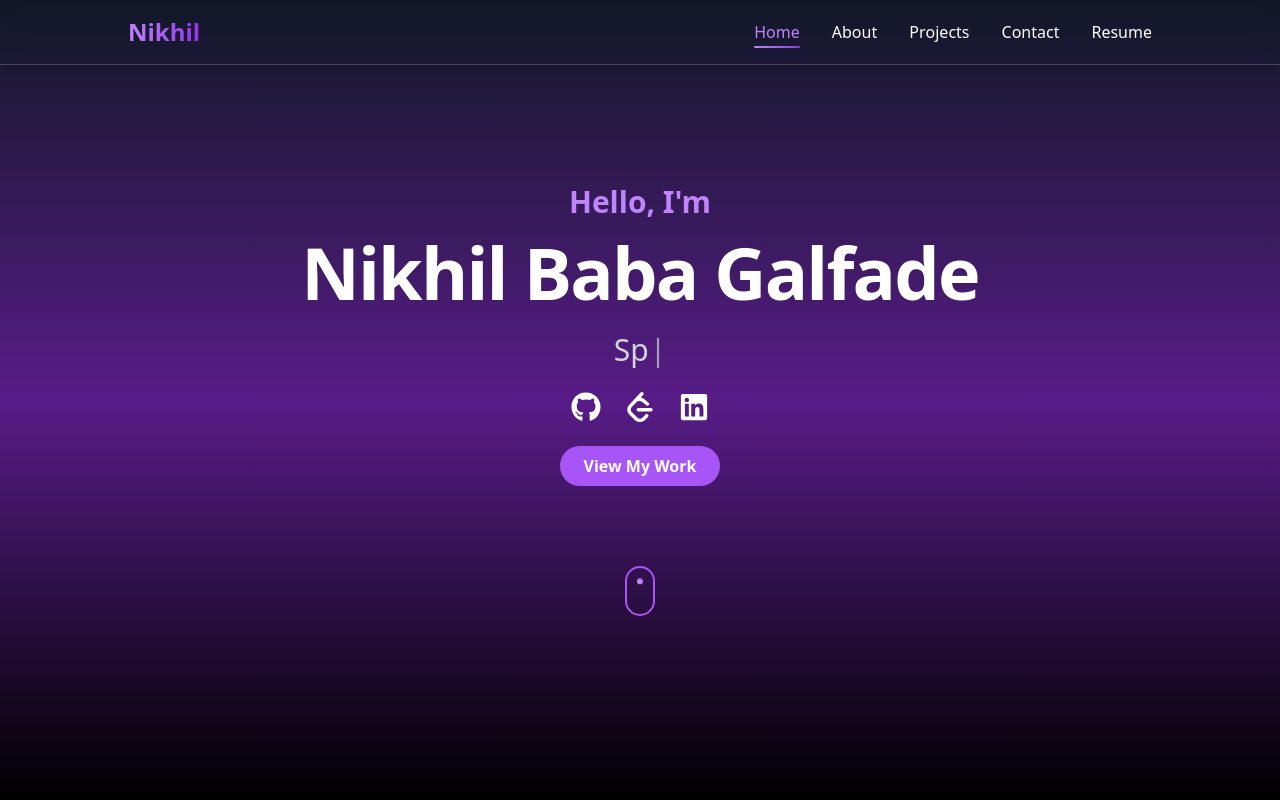
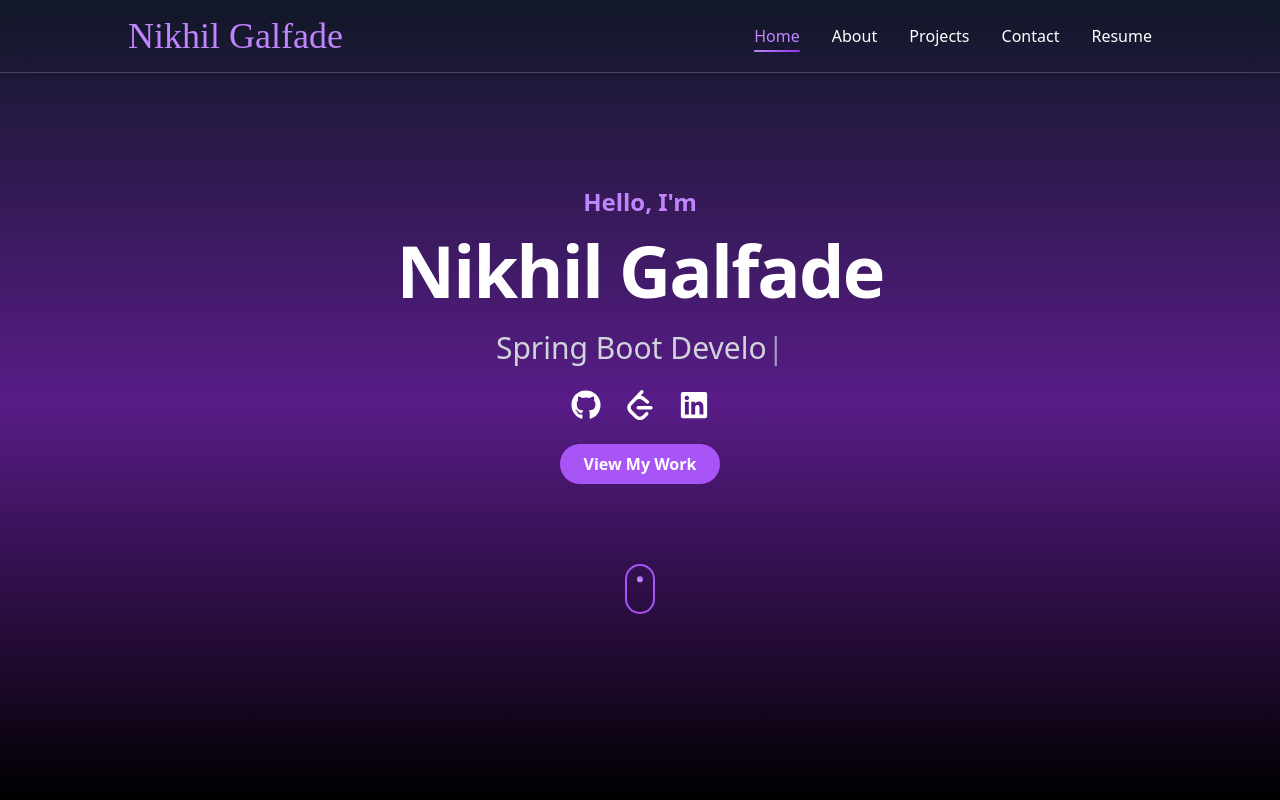
Before and after one commit to nikhilgalfade/my-portfolio, a React (Vite) app: page / in a window 1280 px wide. Shown: the top 800 px of the page. Built offline with nearby package versions, Linux system fonts and the light colour scheme.

Commit message:
update 1: changed nikhil to nikhil galfade

```diff
--- a/src/components/Hero.jsx
+++ b/src/components/Hero.jsx
@@ -32,7 +32,7 @@ function Hero() {
         {/* Greeting */}
         <motion.h2
           variants={itemVariants}
-          className="text-3xl text-purple-400 font-semibold mb-4"
+          className="text-2xl text-purple-400 font-semibold mb-4"
         >
           Hello, I'm
         </motion.h2>
@@ -40,9 +40,9 @@ function Hero() {
         {/* Name */}
         <motion.h1
           variants={itemVariants}
-          className="text-6xl md:text-7xl font-bold text-white mb-6 tracking-tight"
+          className="text-5xl md:text-7xl font-bold text-white mb-6 tracking-tight"
         >
-          Nikhil Baba Galfade
+          Nikhil Galfade
         </motion.h1>
 
         {/* Typewriter Effect */}
@@ -54,10 +54,10 @@ function Hero() {
             options={{
               strings: [
                 "Java Full Stack Developer",
-                "Spring Boot",
+                "Spring Boot Developer",
                 "React Developer",
-                "PostgreSQL",
-                "Tailwind CSS",
+                "PostgreSQL Developer",
+                "Python Developer",
               ],
               autoStart: true,
               loop: true,
--- a/src/components/Navbar.jsx
+++ b/src/components/Navbar.jsx
@@ -1,15 +1,15 @@
 import { Link, useLocation } from "react-router-dom";
 import { useState } from "react";
-import { FaBars, FaTimes } from "react-icons/fa";
-import BlurText from "./BlurText"; // 👈 animation text
+import { FaBars, FaTimes, FaDownload } from "react-icons/fa";
+import BlurText from "./BlurText";
 
 function Navbar() {
   const location = useLocation();
   const [menuOpen, setMenuOpen] = useState(false);
-  const [active, setActive] = useState("Home"); // ✅ active section track karega
+  const [active, setActive] = useState("Home");
 
   const scrollToSection = (id) => {
-    setActive(id); // ✅ active update
+    setActive(id);
     if (id === "Home") {
       window.scrollTo({ top: 0, behavior: "smooth" });
     } else if (location.pathname === "/") {
@@ -23,14 +23,49 @@ function Navbar() {
     setMenuOpen(false);
   };
 
-  const menuItems = ["Home", "about", "projects", "contact", "resume"];
+  const handleHomeClick = () => {
+    setActive("Home");
+    if (location.pathname !== "/") {
+      window.location.href = "/";
+    } else {
+      window.scrollTo({ top: 0, behavior: "smooth" });
+    }
+  };
+
+  // Function to handle resume download
+  const handleResumeDownload = () => {
+    setMenuOpen(false);
+    setActive("resume");
+
+    // Replace with the actual path to your resume file
+    const resumeUrl = '/resume.pdf';
+
+    // Create a temporary anchor element to trigger download
+    const link = document.createElement('a');
+    link.href = resumeUrl;
+    link.download = 'Nikhil_Galfade_Resume.pdf';
+    document.body.appendChild(link);
+    link.click();
+    document.body.removeChild(link);
+  };
+
+  const menuItems = ["Home", "about", "projects", "contact"];
 
   return (
     <nav className="fixed top-0 left-0 w-full z-50 bg-transparent backdrop-blur-md text-white px-8 md:px-32 py-4 flex justify-between items-center border-b border-white/20 shadow-md">
-      {/* ✅ Logo */}
-      <h1 className="text-xl md:text-2xl font-bold bg-gradient-to-r from-purple-400 to-purple-600 bg-clip-text text-transparent animate-gradient-x">
-        Nikhil
+      {/* ✅ Logo with Edwardian Script ITC Font */}
+      <Link
+        to="/"
+        onClick={handleHomeClick}
+        className="cursor-pointer"
+      >
+        <h1
+          className="text-3xl md:text-4xl font-normal text-purple-400 hover:text-purple-300 transition-colors duration-300"
+          style={{fontFamily: "'Edwardian Script ITC', cursive"}}
+        >
+          Nikhil Galfade
         </h1>
+      </Link>
 
       {/* Desktop Menu */}
       <div className="hidden md:flex items-center space-x-8">
@@ -65,11 +100,33 @@ function Navbar() {
             </button>
           )
         ))}
+
+        {/* Resume Button with Same Style */}
+        <button
+          onClick={handleResumeDownload}
+          className={`relative group ${active === "resume" ? "text-purple-400" : "text-white"}`}
+        >
+          <BlurText text="Resume" />
+          <span
+            className={`absolute left-0 -bottom-1 h-[2px] bg-gradient-to-r from-purple-400 to-purple-600 rounded-full transition-all duration-500
+               ${active === "resume" ? "w-full" : "w-0 group-hover:w-full"}`}
+          />
+        </button>
       </div>
 
+      {/* Mobile Resume Button - Positioned outside the menu */}
+      <div className="md:hidden flex items-center gap-4">
+        {/* Resume Download Button (Mobile) - Outside menu */}
+        <button
+          onClick={handleResumeDownload}
+          className="relative group border border-purple-400 text-purple-400 hover:bg-purple-400/10 px-3 py-2 rounded-lg flex items-center gap-2 transition-all duration-300"
+          title="Download Resume"
+        >
+          <FaDownload className="text-sm" />
+          <span className="text-sm font-medium">Resume</span>
+        </button>
 
         {/* Mobile Hamburger */}
-      <div className="md:hidden flex items-center">
         <button
           onClick={() => setMenuOpen(!menuOpen)}
           className="text-2xl focus:outline-none"
```
Lines whose indentation alone changed are shown as unchanged.
